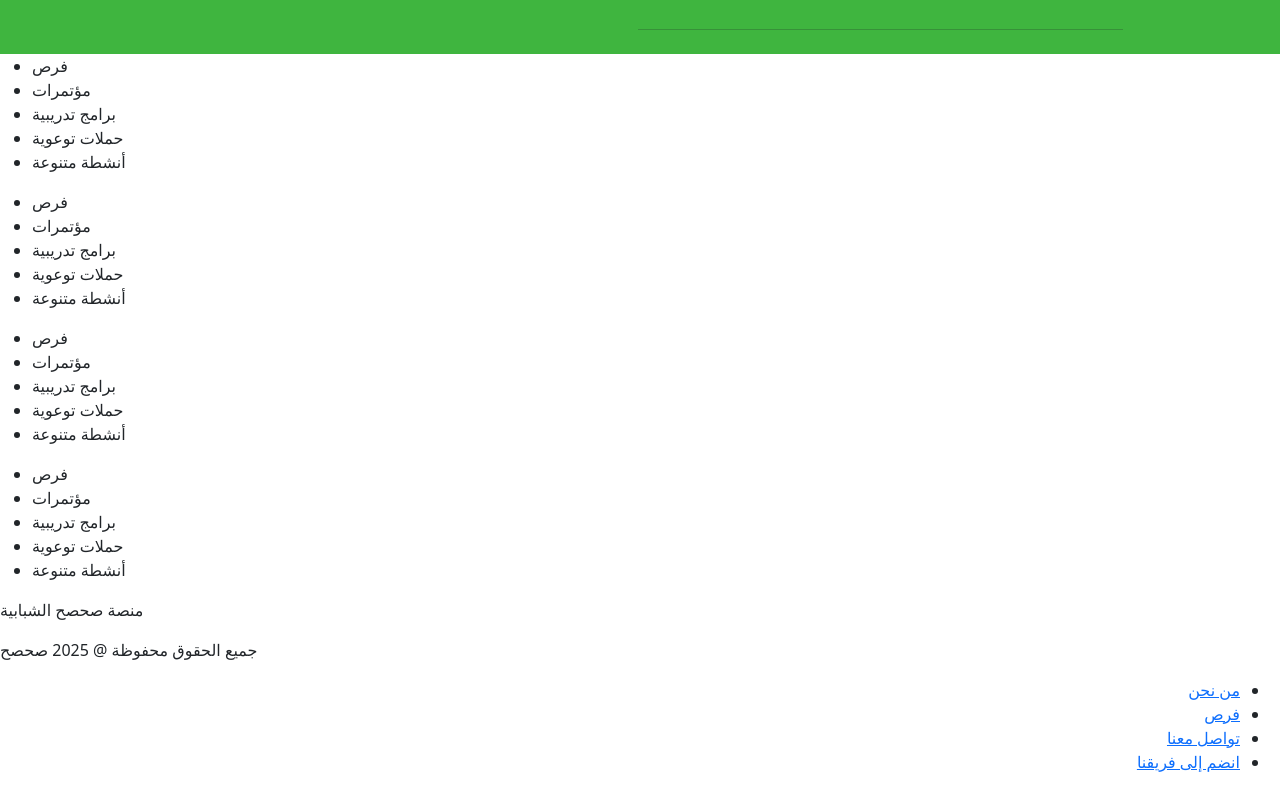
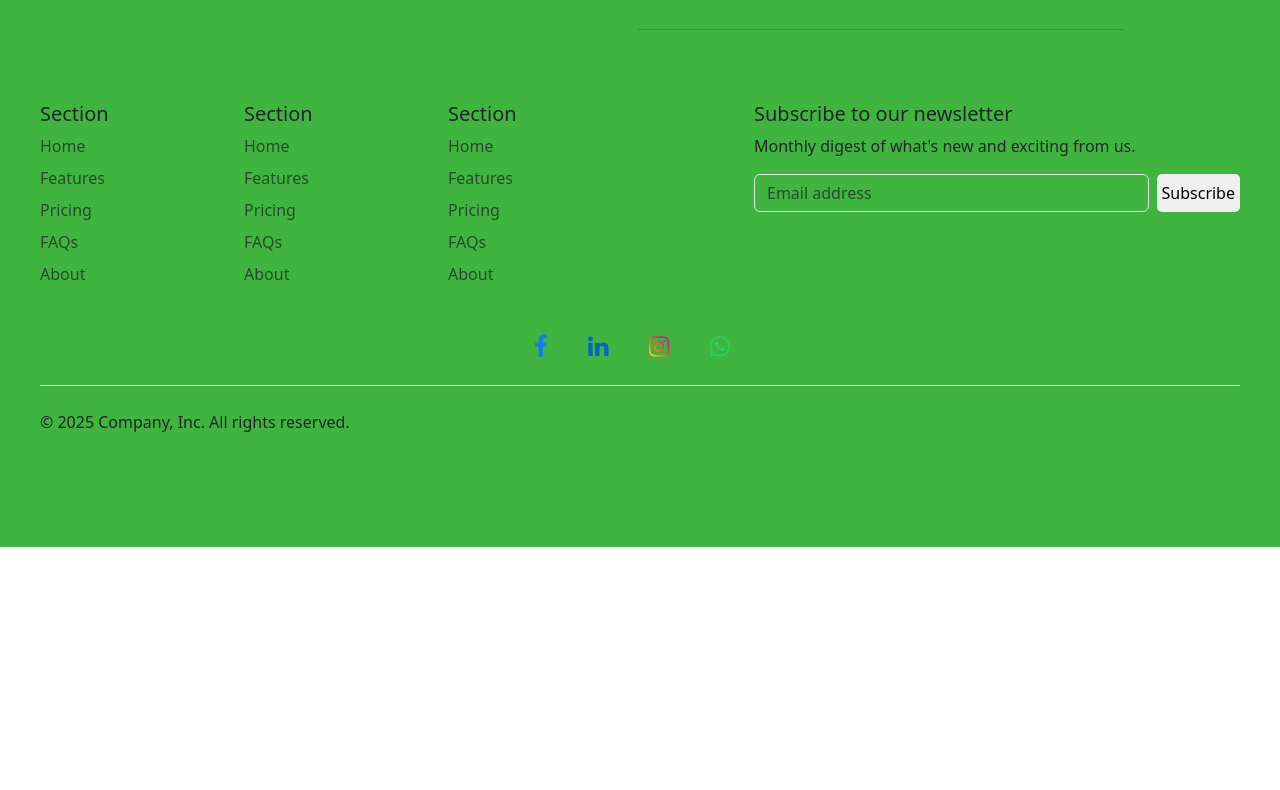
Before and after one commit to mohad2000/sahseh, a plain HTML site: page foras.html in a window 1280 px wide. Shown: the part 1898-2688 px from the top of the page. After the commit the page ends 2445 px from the top, so only its background shows below. Drawn offline with nearby package versions, Linux system fonts and the light colour scheme.

Commit message:
social media

```diff
--- a/foras.html
+++ b/foras.html
@@ -4,6 +4,8 @@
     <meta charset="UTF-8">
     <meta name="viewport" content="width=device-width, initial-scale=1.0">
     <link href="https://cdn.jsdelivr.net/npm/bootstrap@5.3.8/dist/css/bootstrap.min.css" rel="stylesheet" integrity="sha384-sRIl4kxILFvY47J16cr9ZwB07vP4J8+LH7qKQnuqkuIAvNWLzeN8tE5YBujZqJLB" crossorigin="anonymous">
+    <link rel="stylesheet" href="https://cdnjs.cloudflare.com/ajax/libs/font-awesome/4.7.0/css/font-awesome.min.css">
+
     <link rel="stylesheet" href="./style.css">
     <title>foras</title>
 </head>
@@ -135,73 +137,71 @@
 
 
 
-     <footer>
-      <div class="first-div-footer">
-
-      <div class="footer">
-      <div>
-        <ul>
-          <li>فرص</li>
-          <li>مؤتمرات</li>
-          <li>برامج تدريبية</li>
-          <li>حملات توعوية</li>
-          <li>أنشطة متنوعة</li>
+<div class="footer-class">
+  <footer class="py-5">
+    <div class="row">
+      <div class="col-6 col-md-2 mb-3">
+        <h5>Section</h5>
+        <ul class="nav flex-column">
+          <li class="nav-item mb-2"><a href="#" class="nav-link p-0 text-body-secondary">Home</a></li>
+          <li class="nav-item mb-2"><a href="#" class="nav-link p-0 text-body-secondary">Features</a></li>
+          <li class="nav-item mb-2"><a href="#" class="nav-link p-0 text-body-secondary">Pricing</a></li>
+          <li class="nav-item mb-2"><a href="#" class="nav-link p-0 text-body-secondary">FAQs</a></li>
+          <li class="nav-item mb-2"><a href="#" class="nav-link p-0 text-body-secondary">About</a></li>
         </ul>
       </div>
- <div>
-        <ul>
-          <li>فرص</li>
-          <li>مؤتمرات</li>
-          <li>برامج تدريبية</li>
-          <li>حملات توعوية</li>
-          <li>أنشطة متنوعة</li>
+      <div class="col-6 col-md-2 mb-3">
+        <h5>Section</h5>
+        <ul class="nav flex-column">
+          <li class="nav-item mb-2"><a href="#" class="nav-link p-0 text-body-secondary">Home</a></li>
+          <li class="nav-item mb-2"><a href="#" class="nav-link p-0 text-body-secondary">Features</a></li>
+          <li class="nav-item mb-2"><a href="#" class="nav-link p-0 text-body-secondary">Pricing</a></li>
+          <li class="nav-item mb-2"><a href="#" class="nav-link p-0 text-body-secondary">FAQs</a></li>
+          <li class="nav-item mb-2"><a href="#" class="nav-link p-0 text-body-secondary">About</a></li>
         </ul>
       </div>
-       <div>
-        <ul>
-          <li>فرص</li>
-          <li>مؤتمرات</li>
-          <li>برامج تدريبية</li>
-          <li>حملات توعوية</li>
-          <li>أنشطة متنوعة</li>
+      <div class="col-6 col-md-2 mb-3">
+        <h5>Section</h5>
+        <ul class="nav flex-column">
+          <li class="nav-item mb-2"><a href="#" class="nav-link p-0 text-body-secondary">Home</a></li>
+          <li class="nav-item mb-2"><a href="#" class="nav-link p-0 text-body-secondary">Features</a></li>
+          <li class="nav-item mb-2"><a href="#" class="nav-link p-0 text-body-secondary">Pricing</a></li>
+          <li class="nav-item mb-2"><a href="#" class="nav-link p-0 text-body-secondary">FAQs</a></li>
+          <li class="nav-item mb-2"><a href="#" class="nav-link p-0 text-body-secondary">About</a></li>
         </ul>
       </div>
-       <div>
-        <ul>
-          <li>فرص</li>
-          <li>مؤتمرات</li>
-          <li>برامج تدريبية</li>
-          <li>حملات توعوية</li>
-          <li>أنشطة متنوعة</li>
-        </ul>
+      <div class="col-md-5 offset-md-1 mb-3">
+        <form>
+          <h5>Subscribe to our newsletter</h5>
+          <p>Monthly digest of what's new and exciting from us.</p>
+          <div class="d-flex flex-column flex-sm-row w-100 gap-2"> <label for="newsletter1"
+              class="visually-hidden">Email address</label> <input id="newsletter1" type="email" class="form-control"
+              placeholder="Email address"> <button class="btn-footer" type="button">Subscribe</button> </div>
+        </form>
       </div>
-      </div>
+    </div>
+    <div class="social-icons text-center mt-4">
+      <a href="https://www.facebook.com/sahseh.platform" class="fa fa-facebook pe-3" target="_blank" rel="noopener noreferrer"></a>
+      <a href="https://www.linkedin.com/company/sahseh/" class="fa fa-linkedin pe-3" target="_blank" rel="noopener noreferrer"></a>
+      <a href="https://www.instagram.com/s_ahseh/" class="fa fa-instagram pe-3" target="_blank" rel="noopener noreferrer"></a>
+      <a href="https://whatsapp.com/channel/0029VafS8E44Y9llgSvB7e1j" target="_blank" rel="noopener noreferrer" class="fa fa-whatsapp pe-3"></a>
+    </div>
 
-    <div class="lorem">
-      <p>منصة صحصح الشبابية</p>
-      <p>جميع الحقوق محفوظة @ 2025 صحصح</p>
-      <div class="footer-nav" dir="rtl">
-            <ul class="list-items">
-                <li>
-                  <a href="./aboutus.html">من نحن</a>
-                </li>
-
-                <li>
-                  <a href="./products.html">فرص</a>
-                </li>
-
-                <li>
-                  <a href="./contactus.html">تواصل معنا</a>
-                </li>
-
-                <li>
-                  <a href="./reg_form.html">انضم إلى فريقنا</a>
-                </li>
-            </ul>
-          </div>
+    <div class="d-flex flex-column flex-sm-row justify-content-between py-4 my-4 border-top">
+      <p>© 2025 Company, Inc. All rights reserved.</p>
+      <ul class="list-unstyled d-flex">
+        <li class="ms-3"><a class="link-body-emphasis" href="#" aria-label="Instagram"><svg class="bi" width="24"
+              height="24">
+              <use xlink:href="#instagram"></use>
+            </svg></a></li>
+        <li class="ms-3"><a class="link-body-emphasis" href="#" aria-label="Facebook"><svg class="bi" width="24"
+              height="24" aria-hidden="true">
+              <use xlink:href="#facebook"></use>
+            </svg></a></li>
+      </ul>
     </div>
-    </div>
-     </footer>
+  </footer>
+</div>
 
 
 
--- a/style.css
+++ b/style.css
@@ -96,8 +96,9 @@ a:hover::after {
 }
 
 .achievements h1{
-    font-weight: 300;
+    font-weight: 300px;
     font-size: 25px;
+    margin-top: 10px;
 }
 
 .achievements p{
@@ -109,3 +110,33 @@ a:hover::after {
 .achievements{
     margin-bottom: 20px;
 }
+
+.social-icons a {
+  font-size: 24px;
+  margin: 0 10px;
+  text-decoration: none;
+  transition: transform 0.3s, opacity 0.3s;
+}
+
+.social-icons a:hover {
+  transform: scale(1.2);
+  opacity: 0.8;
+}
+
+.fa-facebook {
+  color: #1877F2;
+}
+
+.fa-linkedin {
+  color: #0A66C2;
+}
+
+.fa-instagram {
+  background: linear-gradient(45deg, #FEDA75, #FA7E1E, #D62976, #962FBF, #4F5BD5);
+  -webkit-background-clip: text;
+  -webkit-text-fill-color: transparent;
+}
+
+.fa-whatsapp {
+  color: #25D366;
+}
```
Also changed, not shown: aboutus.html (+22 -16 lines), achievements.html (+9 -0 lines), contactus.html (+8 -0 lines), css/aboutus.css (+21 -18 lines), index.html (+14 -0 lines).
